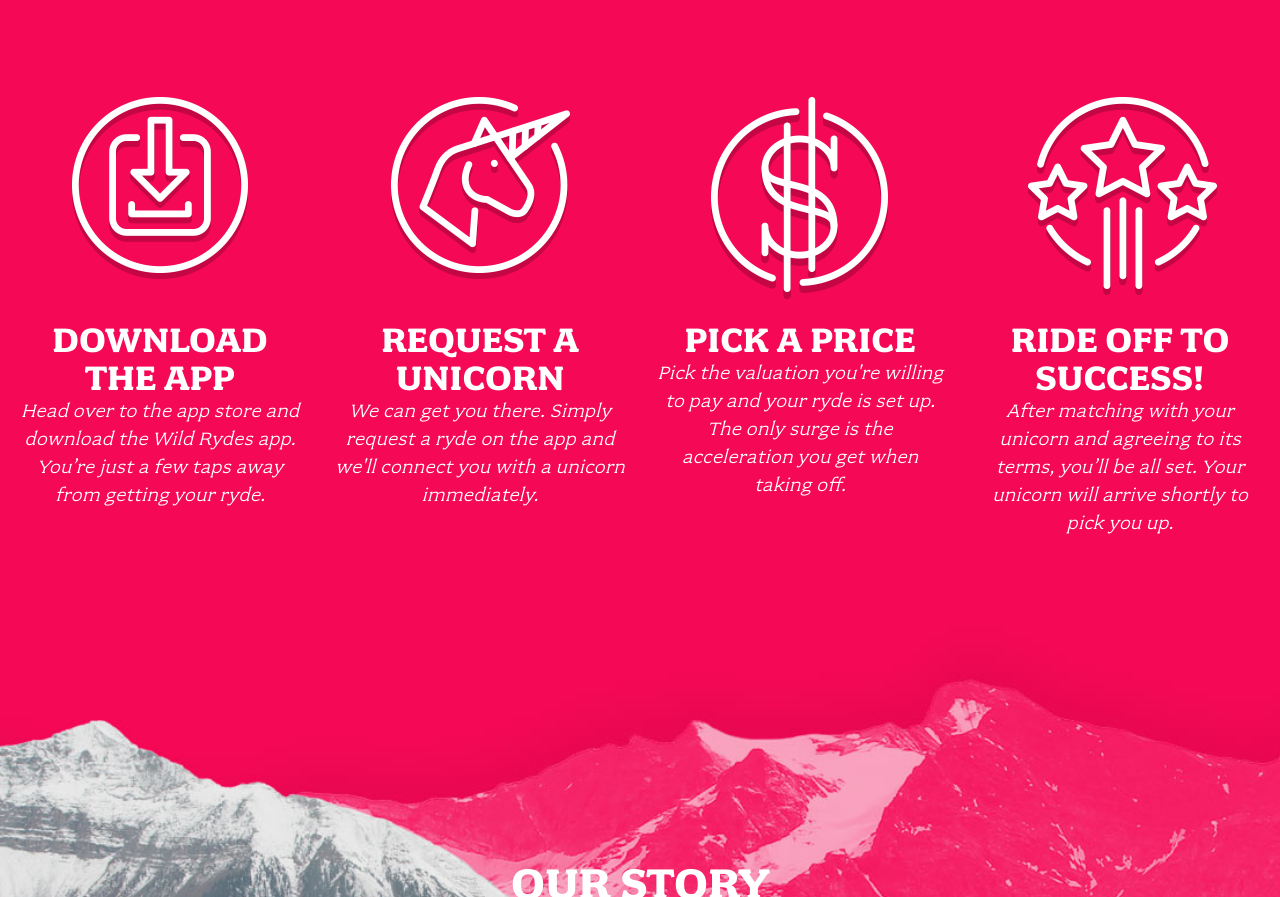
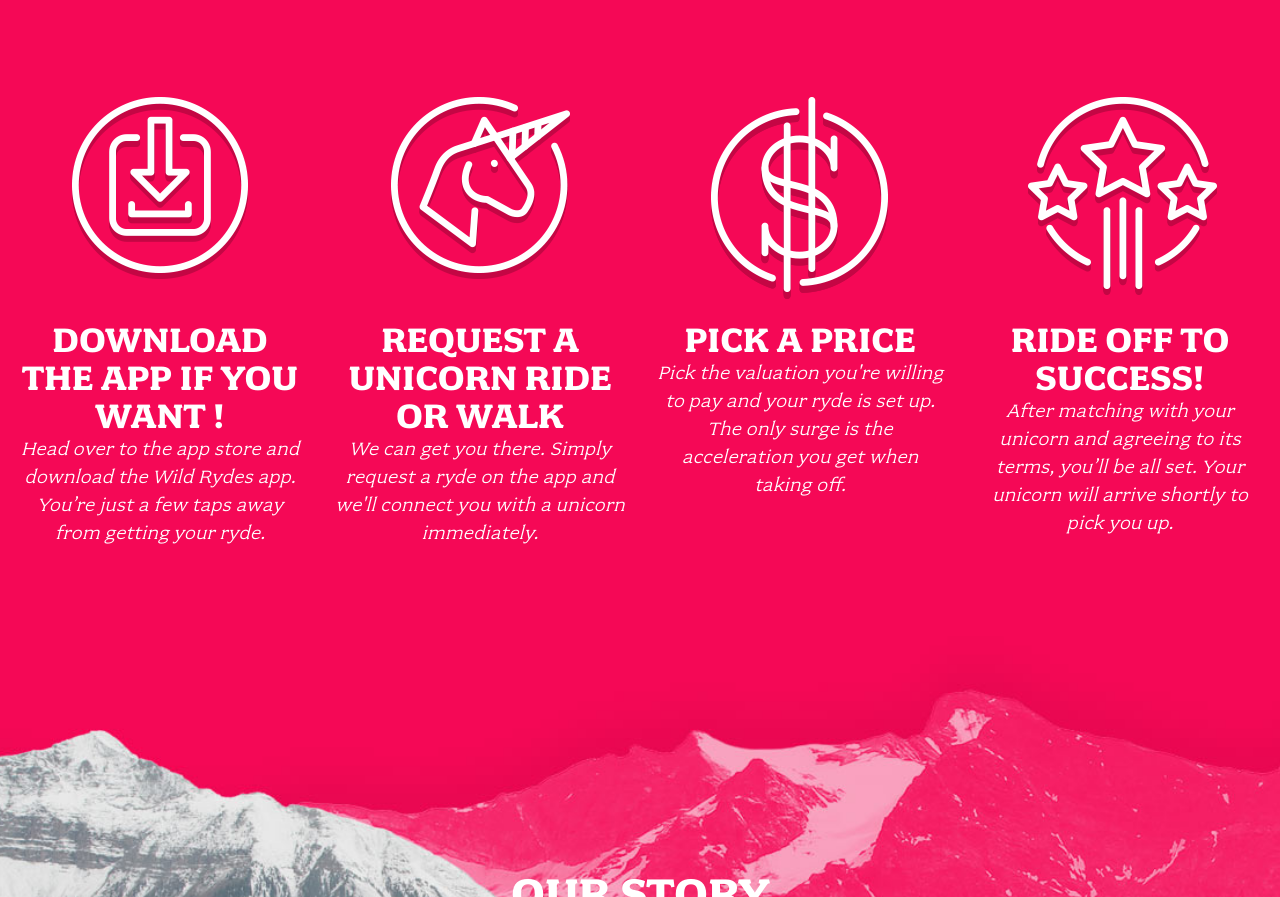
Before and after one commit to ITREX305/wildrydes-site, a plain HTML site: page index.html in a window 1280 px wide. Shown: the part 1315-2212 px from the top of the page. Drawn offline with Linux system fonts and the light colour scheme.

Commit message:
Update index.html

```diff
--- a/index.html
+++ b/index.html
@@ -18,7 +18,7 @@
     <nav class="site-nav">
       <ul>
         <li><a href="index.html">Home</a></li>
-        <li><a href="unicorns.html">Meet the Unicorns</a></li>
+        <li><a href="unicorns.html">Meet the Unicorns - KINDA WILD</a></li>
         <li><a href="investors.html">Investors &amp; Board of Directors</a></li>
         <li><a href="faq.html">FAQ</a></li>
         <li><a href="apply.html">Apply</a></li>
@@ -39,14 +39,14 @@
     <div class="row medium-up-2 large-up-4">
       <div class="column">
         <div class="home-about-block">
-          <h3 class="title icon-download">Download The App</h3>
+          <h3 class="title icon-download">Download The App IF YOU WANT !</h3>
           <p class="content">Head over to the app store and download the Wild Rydes app. You’re just a few taps away from getting your ryde.</p>
         </div>
       </div>
 
       <div class="column">
         <div class="home-about-block">
-          <h3 class="title icon-unicorn">Request A Unicorn</h3>
+          <h3 class="title icon-unicorn">Request A Unicorn RIDE OR WALK</h3>
           <p class="content">We can get you there. Simply request a ryde on the app and we'll connect you with a unicorn immediately.</p>
         </div>
       </div>
```
